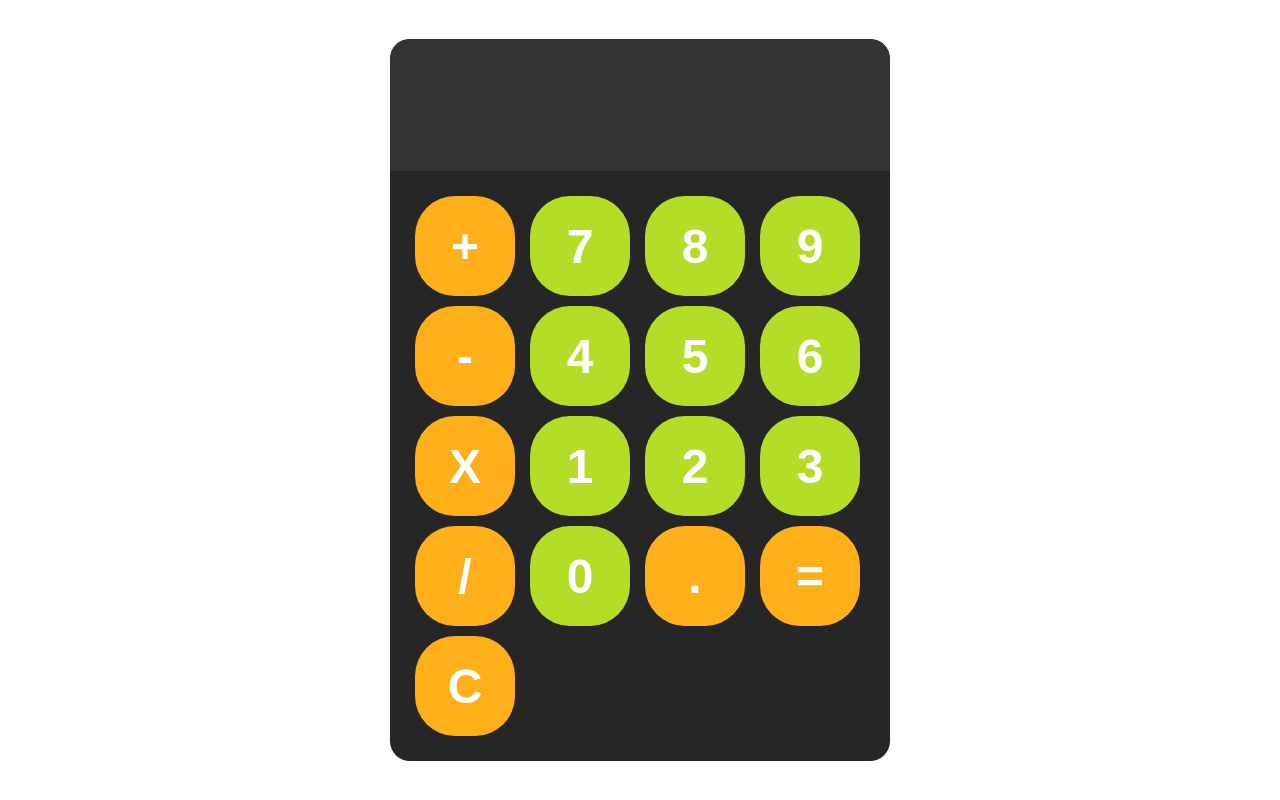
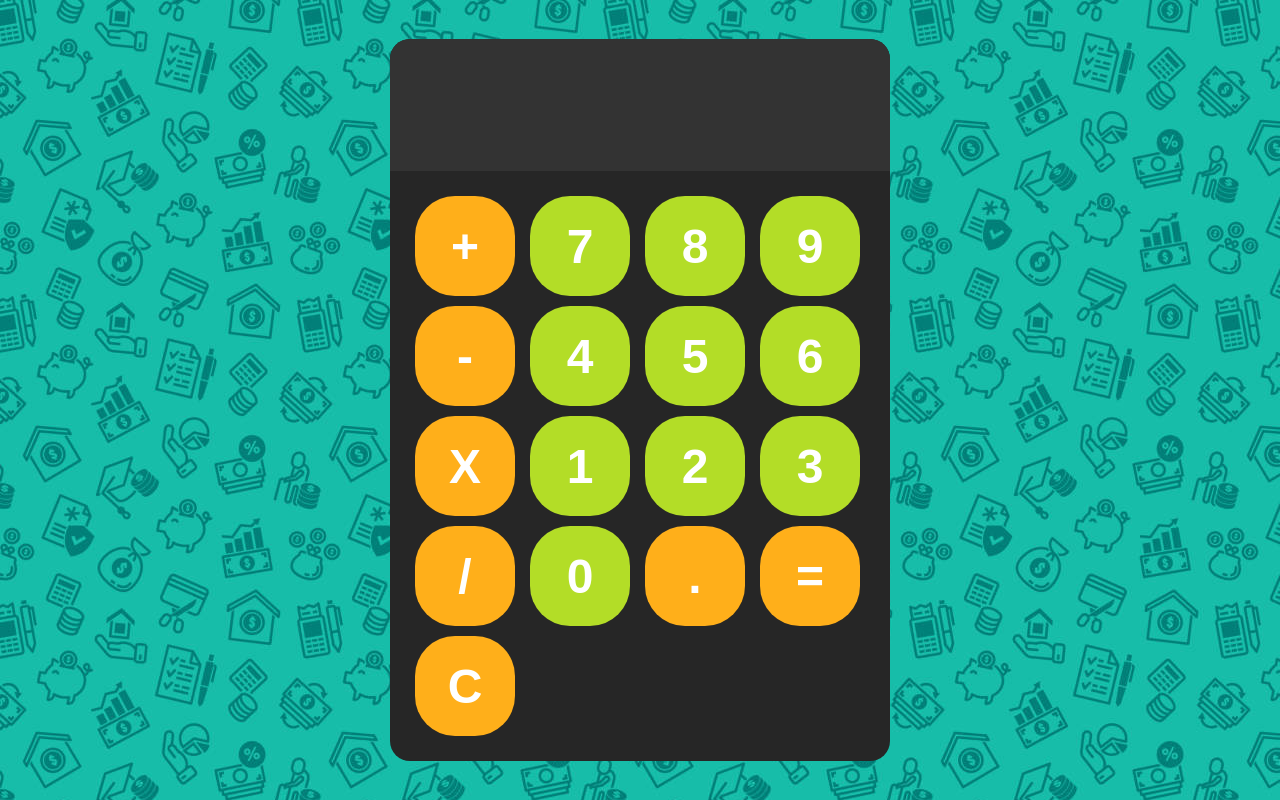
Before and after one commit to DK10WS/webLab-Project, a PHP site: page / in a window 1280 px wide. Run offline with PHP 8.4, Linux system fonts and the light colour scheme.

Commit message:
made some changes to calculator

```diff
--- a/app.js
+++ b/app.js
@@ -8,6 +8,7 @@
 }
 function calculate(){
     if(display.value==707){
+    window.location.href = "login.html";
 
   }
 
--- a/style.css
+++ b/style.css
@@ -33,6 +33,7 @@ button{
   text-align: left;
   border: none;
   background-color: hsl(0,0%,20%);
+  color:white;
 }
 
 body{
@@ -41,6 +42,7 @@ body{
   justify-content: center;
   align-items: center;
   height: 100vh;
+  background-image: url('background.jpg');
 }
 
 button:hover{
```
Also changed, not shown: background.jpg (added).
